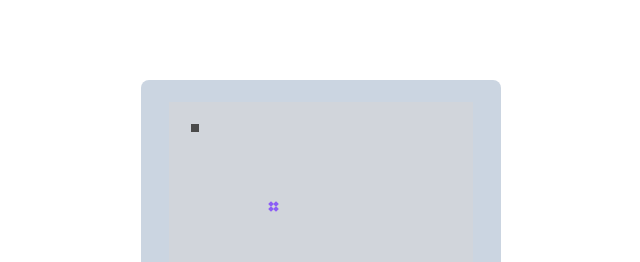
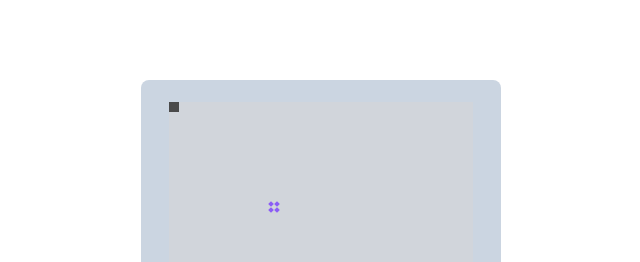
Before and after one commit to Kaiter-Plus/snake, a Vue app: page / in a window 1280 px wide. Shown: the top 262 px of the page, without its empty margins (319-959 px from the left). Built offline with nearby package versions, Linux system fonts and the light colour scheme.

Commit message:
chore: add unocss transformer directives

```diff
--- a/package.json
+++ b/package.json
@@ -12,6 +12,8 @@
     "vue": "^3.2.31"
   },
   "devDependencies": {
+    "@types/node": "^17.0.30",
+    "@unocss/transformer-directives": "^0.32.7",
     "@vitejs/plugin-vue": "^2.3.1",
     "typescript": "^4.6.3",
     "unocss": "^0.32.7",
--- /dev/null
+++ b/src/assets/styles/index.css
@@ -0,0 +1,5 @@
+@import url('modern-normalize');
+
+.snake {
+  @apply w-2.5 h-2.5 border-1 border-gray-300 bg-dark-50 absolute transform;
+}
--- a/src/components/food.vue
+++ b/src/components/food.vue
@@ -10,7 +10,7 @@ const style = computed(() => {
 </script>
 
 <template>
-  <div class="w-2.5 h-2.5 absolute grid grid-cols-2 grid-rows-2" :style="style">
+  <div class="w-2.5 h-2.5 absolute flex flex-wrap justify-between content-between" :style="style">
     <div class="w-1 h-1 bg-violet-500 transform rotate-45"></div>
     <div class="w-1 h-1 bg-violet-500 transform rotate-45"></div>
     <div class="w-1 h-1 bg-violet-500 transform rotate-45"></div>
--- a/src/components/snake.vue
+++ b/src/components/snake.vue
@@ -1,5 +1,11 @@
-<script setup lang="ts"></script>
+<script setup lang="ts">
+import { computed } from 'vue'
+
+const style = computed(() => {
+  return `transform: translate(${0 * 10}px , ${0 * 10}px)`
+})
+</script>
 
 <template>
-  <div class="w-2 h-2 m-0.5 bg-dark-50 absolute transform top-5 left-5"></div>
+  <div class="snake" :style="style"></div>
 </template>
--- a/src/main.ts
+++ b/src/main.ts
@@ -1,4 +1,4 @@
-import 'modern-normalize'
+import '@/assets/styles/index.css'
 import 'uno.css'
 import { createApp } from 'vue'
 import App from './App.vue'
--- a/vite.config.ts
+++ b/vite.config.ts
@@ -1,7 +1,19 @@
+import transformerDirective from '@unocss/transformer-directives'
 import vue from '@vitejs/plugin-vue'
+import { resolve } from 'path'
 import unocss from 'unocss/vite'
 import { defineConfig } from 'vite'
 
 export default defineConfig({
-  plugins: [vue(), unocss()]
+  resolve: {
+    alias: {
+      '@': resolve(__dirname, 'src')
+    }
+  },
+  plugins: [
+    vue(),
+    unocss({
+      transformers: [transformerDirective()]
+    })
+  ]
 })
```
Also changed, not shown: 1 other file (tests, documents, lock files or other folders).
